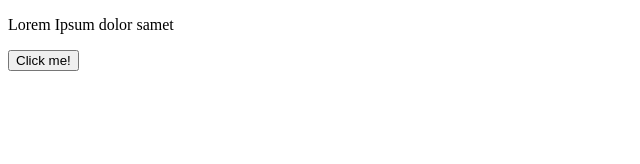
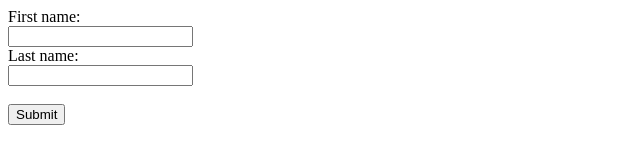
Before and after one commit to marasvedran/javascript-exercises, a plain HTML site: page dom-exercises/views/index.html in a window 1280 px wide. Shown: the whole page, without its empty margins (0-640 px from the left). Drawn offline with Linux system fonts and the light colour scheme.

Commit message:
exercise 2

```diff
--- a/dom-exercises/scripts/index.js
+++ b/dom-exercises/scripts/index.js
@@ -1,6 +1,7 @@
 function myFunction() {
-    var str = "Lorem Ipsum dolor samet";
-    var result = str.fontcolor("red");
-    document.getElementById("para").style.fontSize = "xx-large";
-    document.getElementById("para").innerHTML = result;
+
+    var x =first;
+    var y =last;
+    console.log(x,y)
+
 }
--- a/dom-exercises/views/index.html
+++ b/dom-exercises/views/index.html
@@ -6,7 +6,15 @@
 </head>
 <body>
 
-<p id="para">Lorem Ipsum dolor samet</p><button onclick="myFunction()">Click me!</button>
+<form>
+    First name:<br>
+    <input id="first" type="text" name="firstName">
+    <br>
+    Last name:<br>
+    <input id="last" type="text" name="lastName">
+    <br><br>
+    <button onclick="myFunction()">Submit</button>
+</form>
 
 <script src="../scripts/index.js"></script>
 </body>
```
